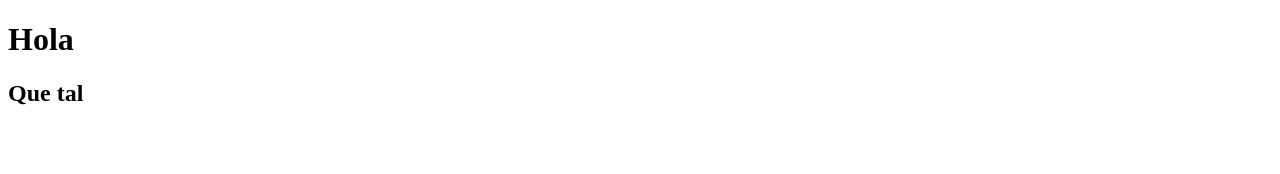
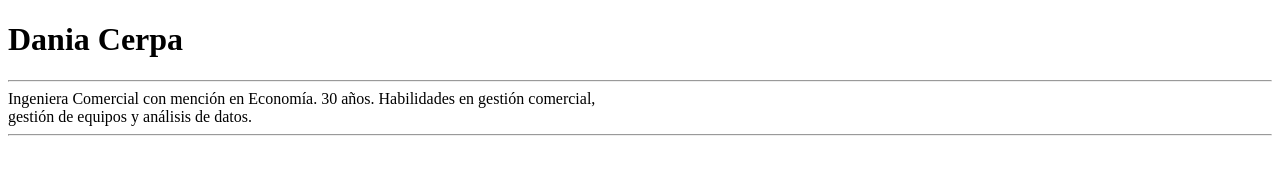
Before and after one commit to DaniaCerpa/Micv, a plain HTML site: page index.html in a window 1280 px wide. Drawn offline with Linux system fonts and the light colour scheme.

Commit message:
Primer commit

```diff
--- a/index.html
+++ b/index.html
@@ -6,7 +6,7 @@
     <title>Dania Cerpa CV</title>
 </head>
 <body>
-    <h1>Hola</h1>
-    <h2>Que tal</h2>
+    <h1>Dania Cerpa</h1>
+    <hr>Ingeniera Comercial con mención en Economía. 30 años. Habilidades en gestión comercial, <br> gestión de equipos y análisis de datos. <hr>
 </body>
 </html>
```
